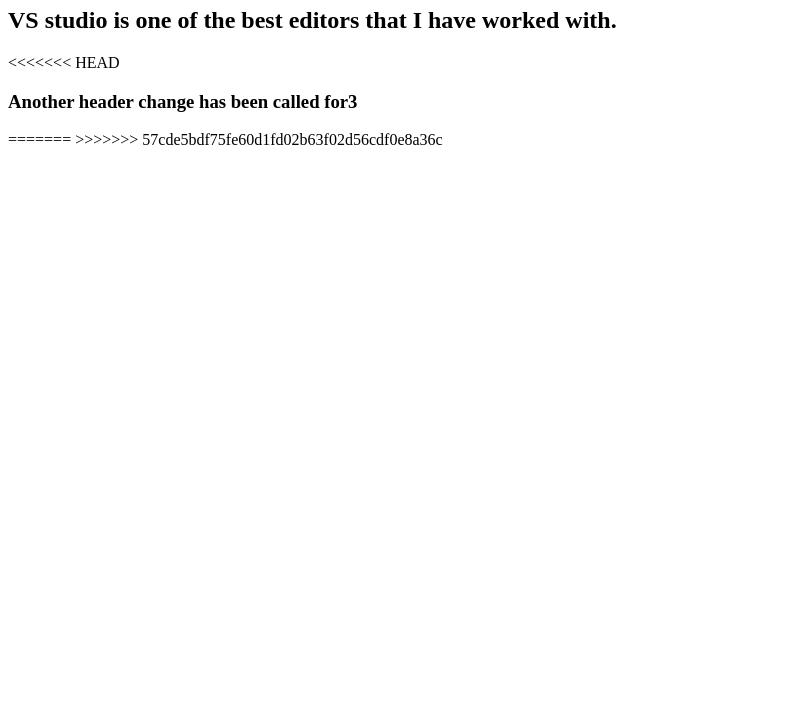
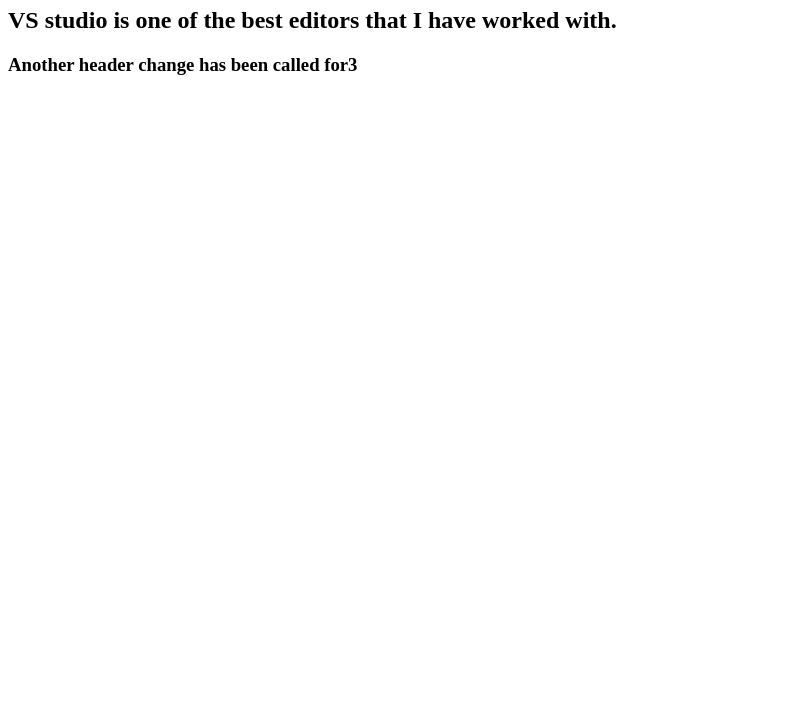
Before and after one commit to PersistentCoder7/AlansimpsonGit, a plain HTML site: page index.html in a window 1280 px wide. Shown: the part 73-800 px from the top of the page, without its empty margins (0-812 px from the left). Drawn offline with Linux system fonts and the light colour scheme.

Commit message:
Merged the files.

```diff
--- a/index.html
+++ b/index.html
@@ -9,9 +9,6 @@
 <body>
     <h1>Hello World to all the people who are working with git.</h1>
     <h2>VS studio is one of the best editors that I have worked with.</h2>
-<<<<<<< HEAD
     <h3>Another header change has been called for3</h3>
-=======
->>>>>>> 57cde5bdf75fe60d1fd02b63f02d56cdf0e8a36c
 </body>
 </html>
```
